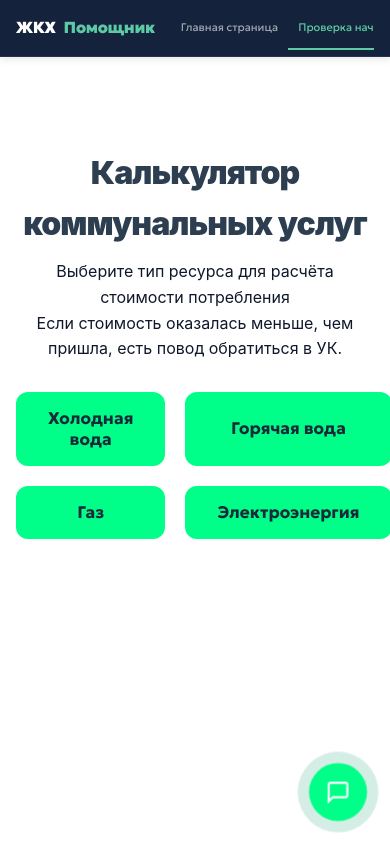
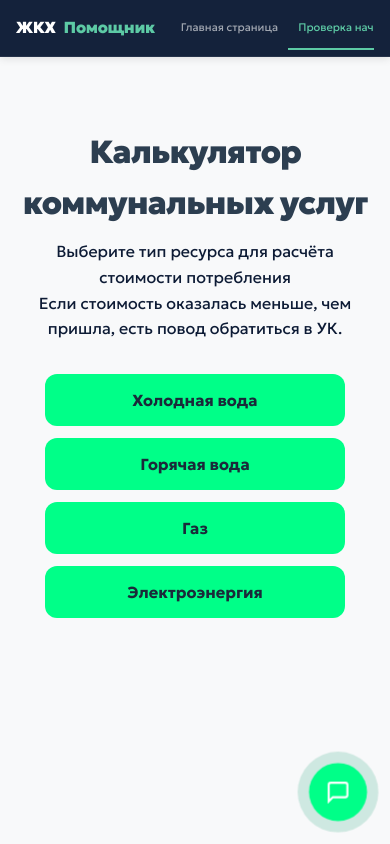
Before and after one commit to satret/zhkh-project, a React (Vite) app in the folder frontend/: page / in a window 390 px wide. Both pictures are taken after a click on the button "Проверка начислений". Shown: the top 844 px of the page. Built offline with nearby package versions, Linux system fonts and the light colour scheme.

Commit message:
fix styles

```diff
--- a/frontend/src/pages/Calculator.jsx
+++ b/frontend/src/pages/Calculator.jsx
@@ -114,13 +114,14 @@ export default function ElectricityCalculator() {
   // === VIEW: MENU ===
   if (view === 'menu') {
     return (
-      <section className="calc-wrapper">
+      <section className="page-section">
+    <div className="section-inner">
       <div className="page-header">
         <h1>Калькулятор коммунальных услуг</h1>
         <p>Выберите тип ресурса для расчёта стоимости потребления</p>
         <p>Если стоимость оказалась меньше, чем пришла, есть повод обратиться в УК.</p>
       </div>
-        <div className="calc-container">
+
       <div className="calc-menu-grid">
         <button className="btn btn-primary">
           <span className="calc-card-title">Холодная вода</span>
--- a/frontend/src/styles/calculator.css
+++ b/frontend/src/styles/calculator.css
@@ -166,3 +166,27 @@
   .calc-wrapper .calc-form-grid { grid-template-columns: 1fr; }
   .calc-wrapper .calc-menu-grid { grid-template-columns: 1fr 1fr; }
 }
+
+.calc-menu-grid {
+  display: flex;
+  justify-content: center;
+  gap: 12px;
+  flex-wrap: wrap;
+  margin-top: 32px;
+}
+
+.calc-menu-grid .btn {
+  flex: 0 0 auto;
+}
+
+@media (max-width: 768px) {
+  .calc-menu-grid {
+    flex-direction: column;
+    align-items: center;
+  }
+
+  .calc-menu-grid .btn {
+    width: 100%;
+    max-width: 300px;
+  }
+}
```
Lines whose indentation alone changed are shown as unchanged.
